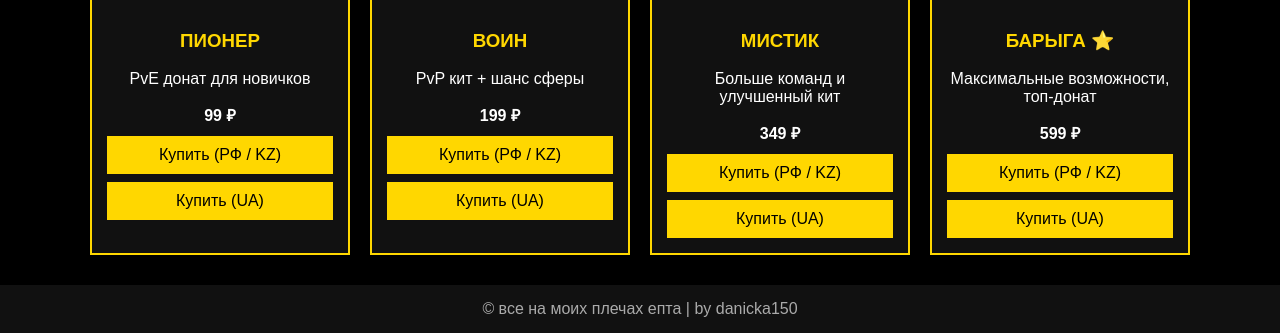
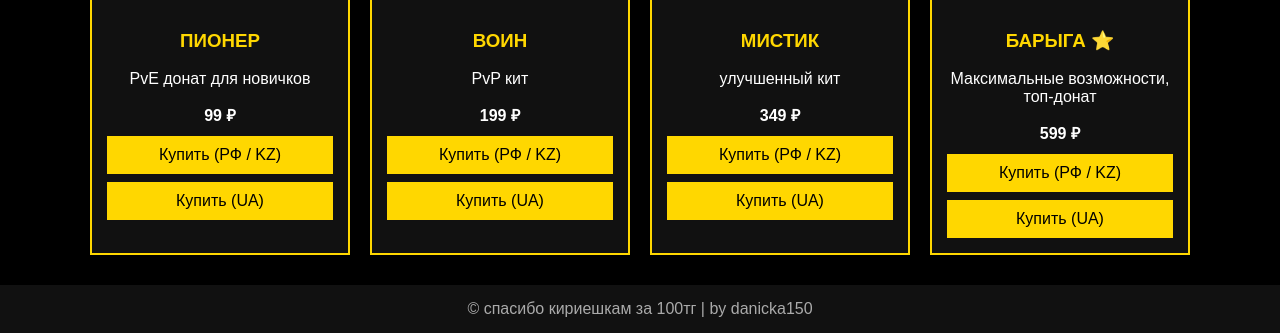
Before and after one commit to danicka150/pvp1720, a plain HTML site: page index.html in a window 1280 px wide. Shown: the part 559-892 px from the top of the page. Drawn offline with Linux system fonts and the light colour scheme.

Commit message:
Update index.html

```diff
--- a/index.html
+++ b/index.html
@@ -2,7 +2,7 @@
 <html lang="ru">
 <head>
 <meta charset="UTF-8">
-<title>pvp1720</title>
+<title>kimexworld</title>
 <meta name="viewport" content="width=device-width, initial-scale=1.0">
 
 <style>
@@ -127,7 +127,7 @@ IP сервера: <b id="serverIp">Kimexworld.aternos.me</b><br>
 <div class="card">
 <img src="https://art.pixilart.com/2c9335fed5ab4c7.png">
 <h3>ВОИН</h3>
-<p>PvP кит + шанс сферы</p>
+<p>PvP кит</p>
 <div class="price" data-rub="199 ₽" data-kzt="800 ₸" data-uah="89 ₴">199 ₽</div>
 <a class="buy" href="https://t.me/Qwertyy1207">Купить (РФ / KZ)</a>
 <a class="buy" href="https://t.me/Sobacha_afafaf">Купить (UA)</a>
@@ -137,7 +137,7 @@ IP сервера: <b id="serverIp">Kimexworld.aternos.me</b><br>
 <div class="card">
 <img src="https://minecraft.wiki/images/Enchanted_Diamond_Sword.gif">
 <h3>МИСТИК</h3>
-<p>Больше команд и улучшенный кит</p>
+<p> улучшенный кит</p>
 <div class="price" data-rub="349 ₽" data-kzt="1100 ₸" data-uah="159 ₴">349 ₽</div>
 <a class="buy" href="https://t.me/Qwertyy1207">Купить (РФ / KZ)</a>
 <a class="buy" href="https://t.me/Sobacha_afafaf">Купить (UA)</a>
@@ -157,7 +157,7 @@ IP сервера: <b id="serverIp">Kimexworld.aternos.me</b><br>
 </section>
 
 <footer>
-© все на моих плечах епта | by danicka150
+© спасибо кириешкам за 100тг | by danicka150
 </footer>
 
 <script>
```
